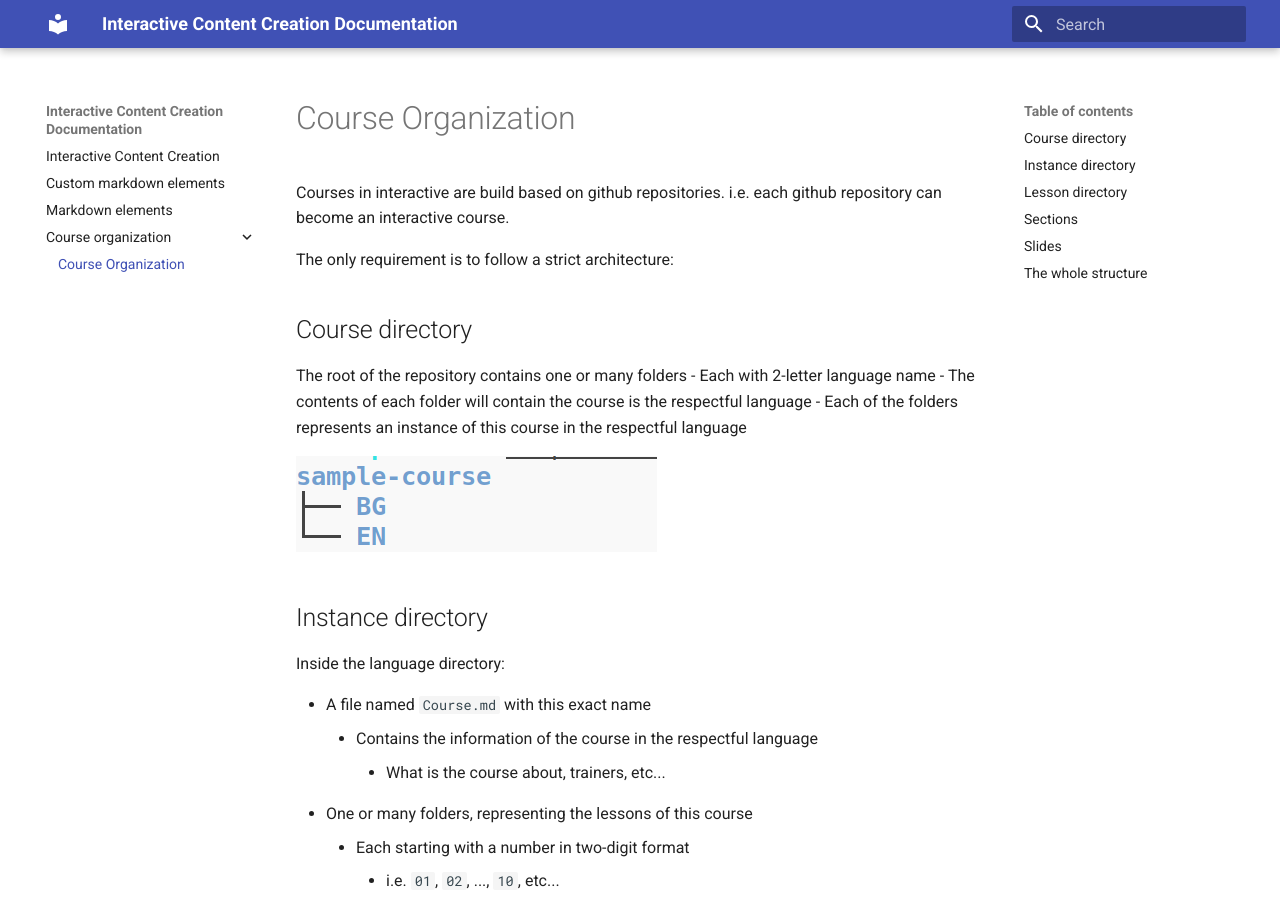
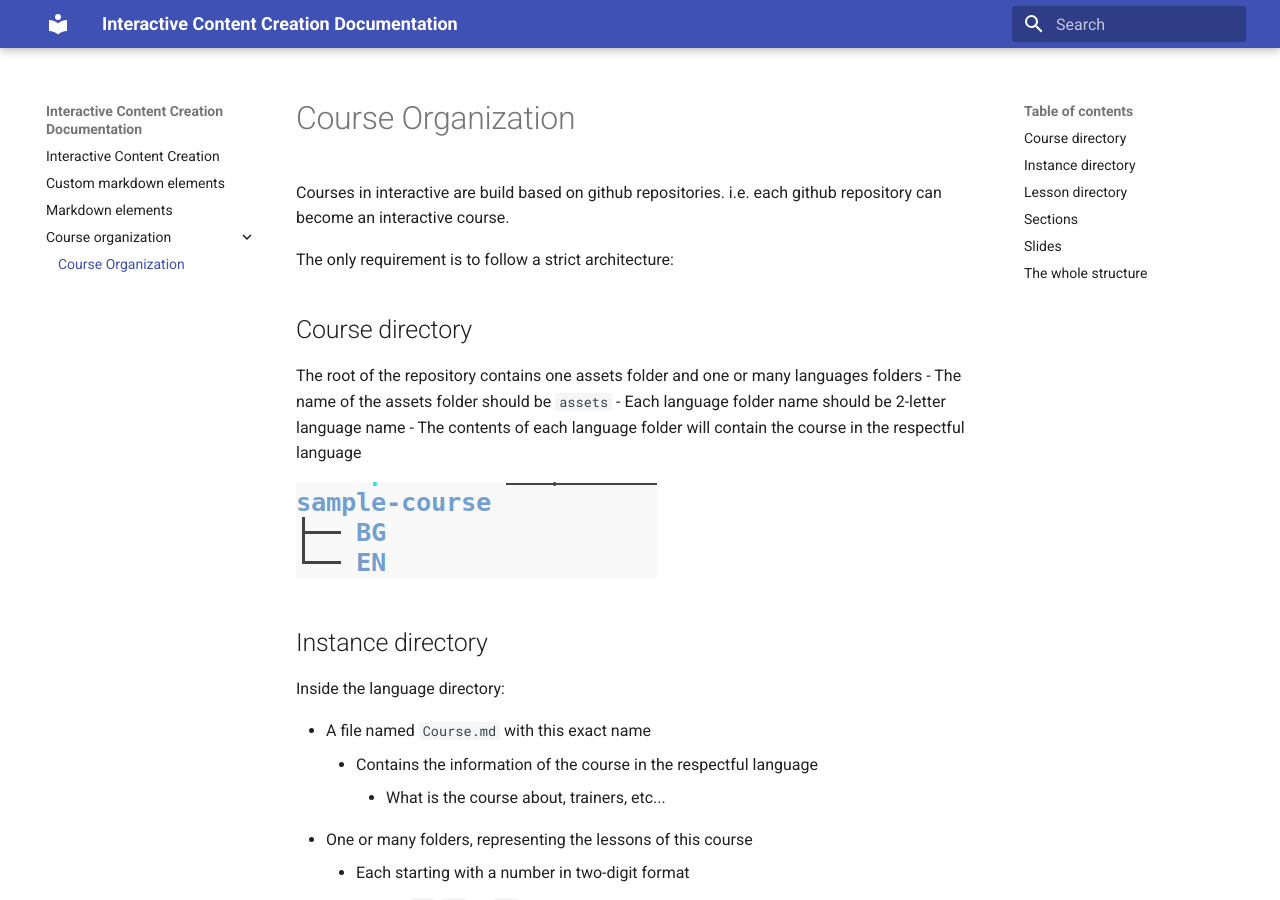
Before and after one commit to SoftUni-Internal/interactive-docs, an MkDocs documentation site: the page built from docs/course-organization/index.md, in a window 1280 px wide and 900 px high. Built offline with MkDocs 1.6.1 and Material for MkDocs 9.7.7, drawn with Linux system fonts in a browser that asks for light colours.

Commit message:
Updated course directory section

```diff
--- a/docs/course-organization/index.md
+++ b/docs/course-organization/index.md
@@ -5,10 +5,10 @@ Courses in interactive are build based on github repositories. i.e. each github
 The only requirement is to follow a strict architecture:
 
 ## Course directory
-The root of the repository contains one or many folders
-- Each with 2-letter language name
-- The contents of each folder will contain the course is the respectful language
-- Each of the folders represents an instance of this course in the respectful language
+The root of the repository contains one assets folder and one or many languages folders
+- The name of the assets folder should be `assets`
+- Each language folder name should be 2-letter language name
+- The contents of each language folder will contain the course in the respectful language
 
 <img src="../imgs/course-tree.png">
 
```
